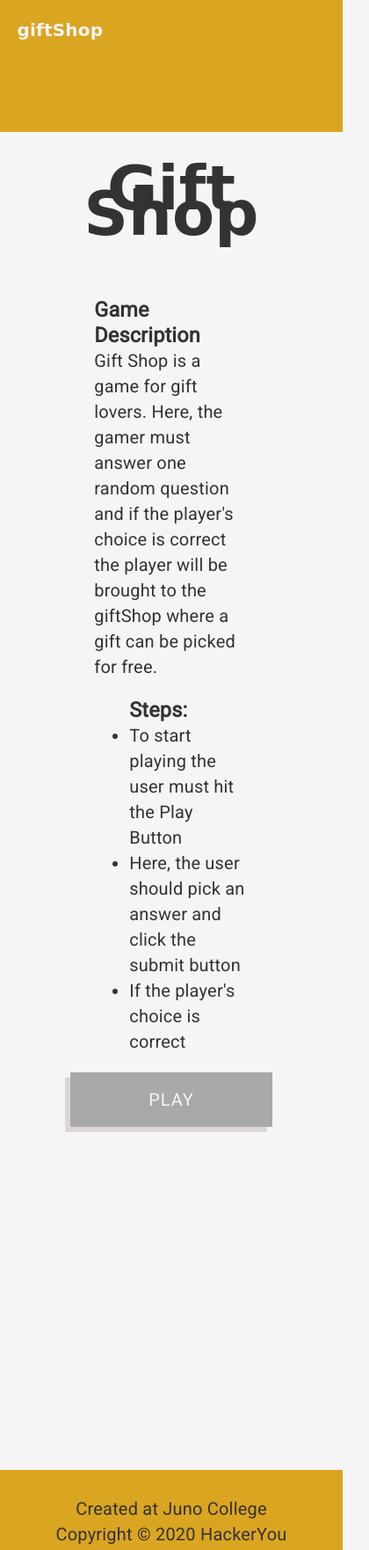
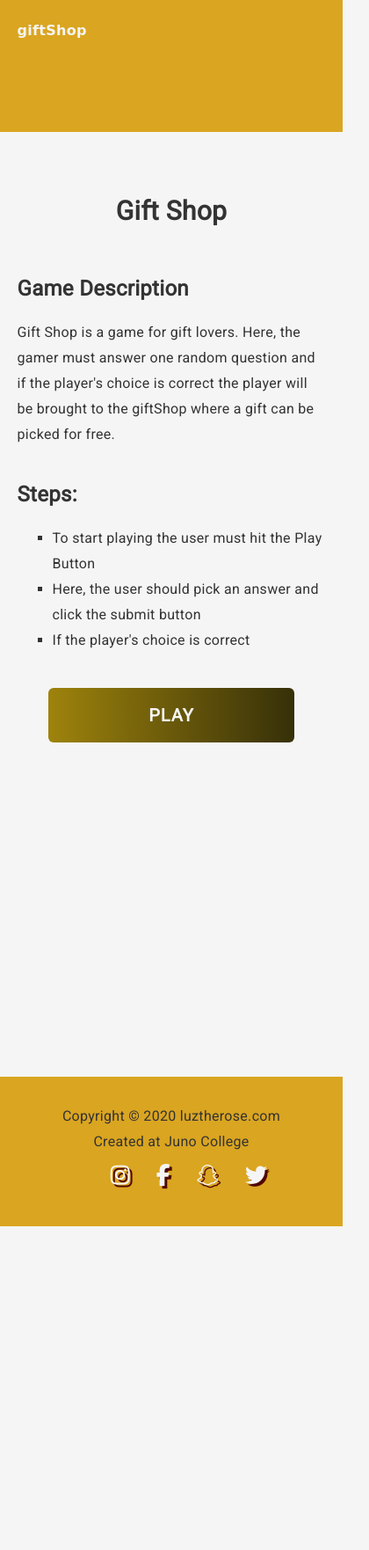
Before and after one commit to luztherose/giftShop, a plain HTML site: page index.html in a window 390 px wide. Shown: the top 1762 px of the page at 88% size, 420 px wide, since content can reach past the window. After the commit the page ends 1394 px from the top, so only its background shows below. Drawn offline with nearby package versions, Linux system fonts and the light colour scheme; a web font is replaced by a local one.

Commit message:
adjusting app to all screens

```diff
--- a/index.html
+++ b/index.html
@@ -9,7 +9,8 @@
         rel="stylesheet">
     <link rel="stylesheet" href="styles/styles.css">
 </head>
-<body>
+<body class="gridContainer">
+    <div>
     <header>
         <div class="logo wrapper">
             <p>giftShop</p>
@@ -22,7 +23,7 @@
                 <h1>Gift Shop</h1>
             </div>
             <div class="gameRules">
-                <h3>Game Description</h3>
+                <h2>Game Description</h2>
                 <p>Gift Shop is a game for gift lovers. Here, the gamer must answer one random question and if the player's choice is correct the player will be brought to the giftShop where a gift can be picked for free.</p>
                 <ul>
                     <h3>Steps:</h3>
@@ -109,8 +110,8 @@
     </main>
     <footer>
         <div class="junoBrandName">
+            <p>Copyright © 2020 luztherose.com</p>
             <p><a href="https://junocollege.com/">Created at Juno College</a></p>
-            <p>Copyright © 2020 HackerYou</p>
         </div>
         <div class="socialMediaIcons">
             <ul>
@@ -123,5 +124,6 @@
     </footer>
     <script src='https://code.jquery.com/jquery-3.4.0.min.js' integrity='sha256-BJeo0qm959uMBGb65z40ejJYGSgR7REI4+CW1fNKwOg=' crossorigin='anonymous'></script>
     <script src="js/script.js"></script>
+</div>
 </body>
 </html>
--- a/js/script.js
+++ b/js/script.js
@@ -104,7 +104,9 @@
     giftApp.$screenTittle = $('h1');
     //TODO: ADD $ TO VARIABLES NAMES
     // intro button
+    let userName;
     giftApp.$playButton = $('.introScreenButton').on('click', function () {
+        userName = prompt("What's your name?");
         $('.gameRules').addClass('button');
         giftApp.displayRandomQuestion();
         $('.submitForm').removeClass('button');
@@ -124,13 +126,14 @@
         // Validating user's choice
         if (userAnwer === correctAnswer) {
             giftApp.buzzerRightAnwer.play();
+
             giftApp.$screenTittle.text('Pick Your Gift 🎁');
             // hide current question
             giftApp.questionDisplayed.addClass('allQuestions');
             // hide submit button
             $('.submitForm').addClass('button');
             // display a message
-            alert('Welcome to Our GiftShop')
+            alert(`${userName}, welcome to our 𝔾ift 𝕊hop! 🛍`)
             // Select giftShop Buttons
             const $supriseGiftButton = $('.supriseGift');
             const $safeGiftButton = $('.safeGift');
@@ -146,7 +149,9 @@
                         const videoSource = $('<p>').text(`Video from ${giftApp.supriseGift[i].source}`);
                         const videoTag = $('<video controls>').attr('src', videoUrl);
                         const videoContainer = $('<div>').append(videoTag, videoSource);
-                        $('.videoContainer').append(videoContainer);
+                        const videoAppendContainer  = $('.videoContainer');
+                        videoAppendContainer.removeClass('nonDisplay')
+                        videoAppendContainer.append(videoContainer);
                         $safeGiftButton.off("click");
                         $supriseGiftButton.off("click");
                     }
@@ -162,6 +167,7 @@
                         img.attr('alt', 'outdoor image');
                         const imgContainer = $('<div>').append(img, artistName);
                         const selectedGiftContainer = $('.selectedGift');
+                        selectedGiftContainer.removeClass('nonDisplay');
                         selectedGiftContainer.append(imgContainer);
                         $supriseGiftButton.off("click");
                         $safeGiftButton.off("click");
--- a/styles/sass/_footer.scss
+++ b/styles/sass/_footer.scss
@@ -1,6 +1,9 @@
 footer {
     background-color: $goldenColor;
     height: 170px;
+}
+footer p {
+    font-size: 1.6rem;
 }
 .junoBrandName {
     text-align: center;
@@ -22,17 +25,20 @@
         list-style: none;
         display: flex;
         justify-content: center;
+        li {
+            margin-top: 10px;
             a {
                 padding: 0 15px;
-            font-size: 3rem;
+                font-size: 2.5rem;
                 color: $bodyBackgroundColor;
                 text-shadow:3px 3px $hardRedColor;
                 &:hover {
                     transition: 0.6s;
                     color:#333;
                     text-shadow:2px 2px $bodyBackgroundColor;
-                font-size: 4rem;
+                    font-size: 3rem;
                 }
             }
         }
     }
+}
--- a/styles/sass/_main.scss
+++ b/styles/sass/_main.scss
@@ -12,12 +12,13 @@
 	font-size: 62.5%;
 }
 body {
+	//background-image: linear-gradient(to right, rgba(246, 244, 244, 0), rgb(253, 219, 219));
 	background-color: $bodyBackgroundColor;
 	font-family: $baseFont;
 	font-size: 2rem;
 	color: #333;
 	line-height: 29px;
-	letter-spacing: 0.2px;
+	letter-spacing: 0.3px;
 	font-weight:$fontWeightRegular;
 }
 form {
@@ -30,7 +31,8 @@
 h1,
 h2,
 h3,
-label {
+label,
+ul {
 	margin: 0;
 }
 .gameDescriptionSection {
@@ -41,32 +43,41 @@
 }
 h1 {
 	text-align: center;
-	padding: 50px 0;
-	font-family:$secondaryFont;
+	padding: 40px 0;
+	margin-top: 35px;
+	//font-family:$secondaryFont;
 	font-size: 7rem;
 	font-weight:$fontWeightBold;
-	// text-shadow: 2px 2px goldenrod;
+	//text-shadow: 2px 2px goldenrod;
 }
 .gameRules {
 	width: 50%;
 	padding-top: 30px;
 }
+h2 {
+	padding:20px 0;
+}
+h3 {
+	padding: 20px 0;
+	margin-left: -40px;
+}
+ul {
+	list-style-type: square;
+}
 button {
 	@include buttons;
+	&:hover {
+		transition: 0.5s;
+		@include buttonHover;
+	}
 }
 .allQuestions,
 .button {
     display: none;
 }
-.greenBackground {
-	border: 3px solid green;
-    //background-color: green;
-}
-.redBackground {
-    background-color: red;
-}
 form p {
-	margin-bottom: 20px;
+	margin-bottom: 10px;
+	font-size: 2.5rem;
 }
 fieldset {
 	border: none;
@@ -77,7 +88,6 @@
 	margin-left: 30px;
 }
 input[type=radio] {
-	// margin-left: 40px;
 	width: 20px;
 	height: 20px;
 	border-radius: 50%;
@@ -90,16 +100,15 @@
 	text-align: center;
 }
 input[type=submit] {
-	background: white;
-	padding: 15px 25px;
-	border: none;
-	text-transform: uppercase;
-	font-weight: bold;
+	@include buttons;
+	&:hover {
+		transition: 0.5s;
+		@include buttonHover;
+	}
 }
 .giftShopSection {
 	display: flex;
 	padding-top: 60px;
-
 }
 .supriseGift {
 	margin-right: 30px;
@@ -121,3 +130,6 @@
 		}
 	}
 }
+.nonDisplay {
+	display: none;
+}
--- /dev/null
+++ b/styles/sass/_mediaQueries.scss
@@ -0,0 +1,116 @@
+@media(max-width:1044px) {
+    .gameRules {
+        width: 70%;
+        padding-top: 0px;
+    }
+}
+@media(max-width:732px) {
+    body {
+        font-size: 1.8rem;
+    }
+    h1 {
+        font-size: 5.5rem;
+    }
+    h2,
+    h3 {
+        font-size: 3.3rem;
+    }
+}
+@media(max-width:576px) {
+    body {
+        font-size: 1.7rem;
+    }
+    .gameRules {
+        width: 80%;
+        padding-top: 0px;
+    }
+    h1 {
+        font-size: 4.5rem;
+    }
+    h2,
+    h3 {
+        font-size: 2.9rem;
+    }
+    button {
+        width: 240px;
+
+    }
+}
+@media(max-width:524px) {
+    body {
+        font-size: 1.6rem;
+    }
+    form p {
+        font-size: 1.8rem;
+    }
+    .gameRules {
+        width: 100%;
+        padding-top: 0px;
+    }
+    h1 {
+        font-size: 4rem;
+    }
+    .introScreenButton {
+        margin-top: 40px;
+    }
+    h2,
+    h3 {
+        font-size: 2.7rem;
+    }
+    h3 {
+        margin-top: 20px;
+    }
+    .giftShopSection {
+        display: block;
+    }
+    button {
+        width: 280px;
+
+    }
+}
+@media(max-width:430px) {
+    .selectedGift {
+        margin: 0 auto;
+        width: 360px;
+        margin-top: 30px;
+    }
+    .videoContainer {
+        width: 360px;
+        height: 300px;
+    }
+}
+@media(max-width:390px) {
+    h1 {
+        font-size: 3rem;
+    }
+    h2,
+    h3 {
+        font-size: 2.4rem;
+    }
+    .selectedGift {
+        margin: 0 auto;
+        width: 320px;
+    }
+    .videoContainer {
+        width: 320px;
+        height: 300px;
+    }
+}
+@media(max-width:350px) {
+    h1 {
+        font-size: 3rem;
+        margin-top: 20px;
+        padding: 20px 0;
+    }
+    h2,
+    h3 {
+        font-size: 2.4rem;
+    }
+    .selectedGift {
+        margin: 0 auto;
+        width: 300px;
+    }
+    .videoContainer {
+        width: 280px;
+    }
+}
--- a/styles/sass/_mixins.scss
+++ b/styles/sass/_mixins.scss
@@ -2,11 +2,10 @@
 @mixin buttons() {
     cursor: pointer;
     padding: 10px 15px;
-    // background: #333;
     color: $bodyBackgroundColor;
     font-family: $baseFont;
     font-size: 2rem;
-    font-weight: $secondaryFont;
+    font-weight: $fontWeightBold;
     letter-spacing: 1px;
     line-height: 32px;
     text-transform: uppercase;
@@ -14,12 +13,13 @@
     display: inline-block;
     width: 230px;
     position: relative;
-    background: darkgrey;
+    background-image: linear-gradient(to right, rgba(158, 131, 12, 2), rgb(54, 48, 9));
     border: none;
-    color:$bodyBackgroundColor ;
     padding: 15px 24px;
-    box-shadow: -6px 6px 0 hsl(0, 11%, 85%);
+    border-radius: 6px;
     outline: none;
-
-
+    margin: 20px 0;
 }
+@mixin buttonHover {
+    background-image: linear-gradient(to right, rgb(241, 201, 22), rgb(54, 48, 8));
+}
--- a/styles/sass/styles.scss
+++ b/styles/sass/styles.scss
@@ -4,3 +4,4 @@
 @import 'header';
 @import 'main';
 @import 'footer';
+@import 'mediaQueries';
```
Also changed, not shown: styles/styles.css. Lines whose indentation alone changed are shown as unchanged.
